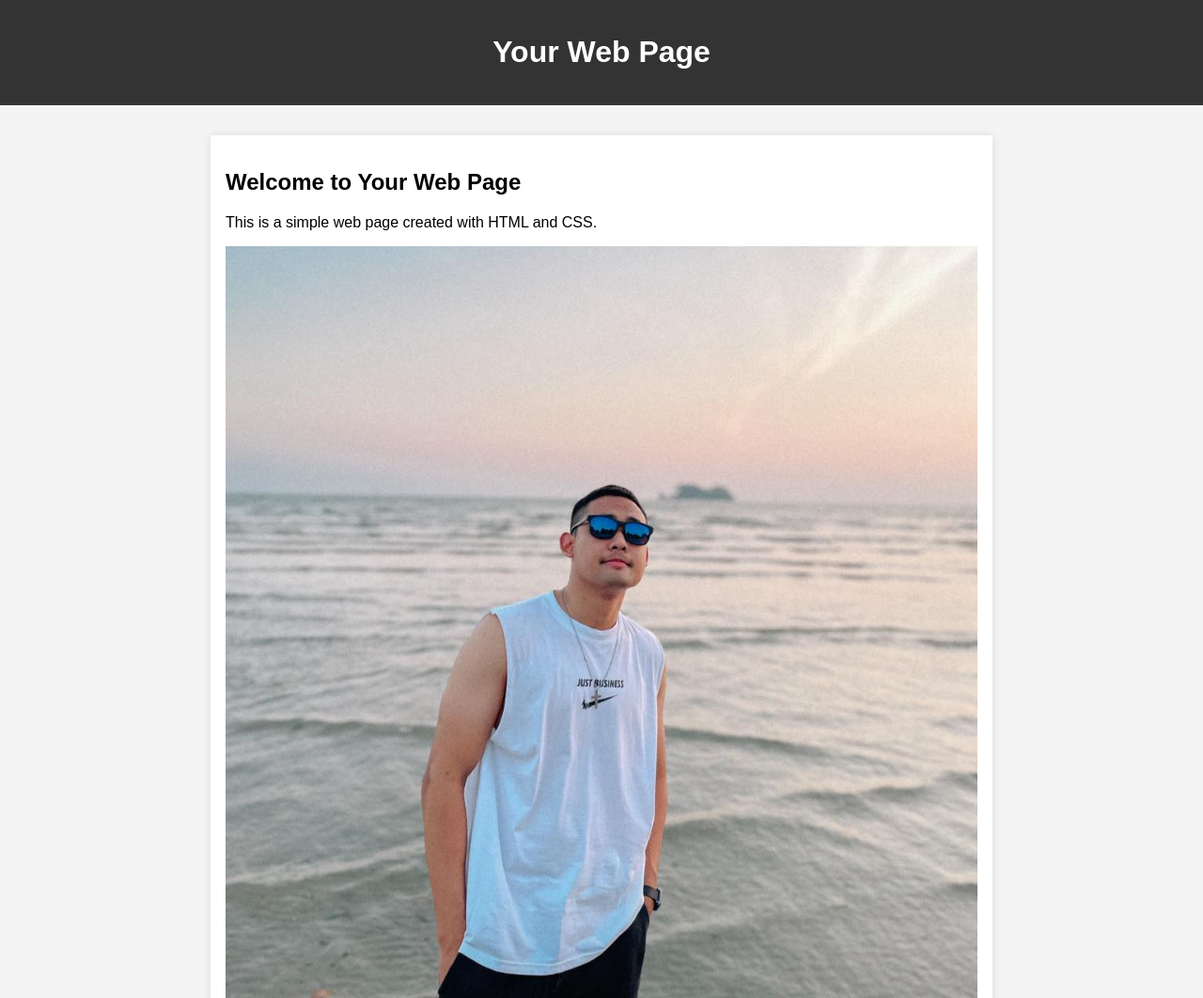
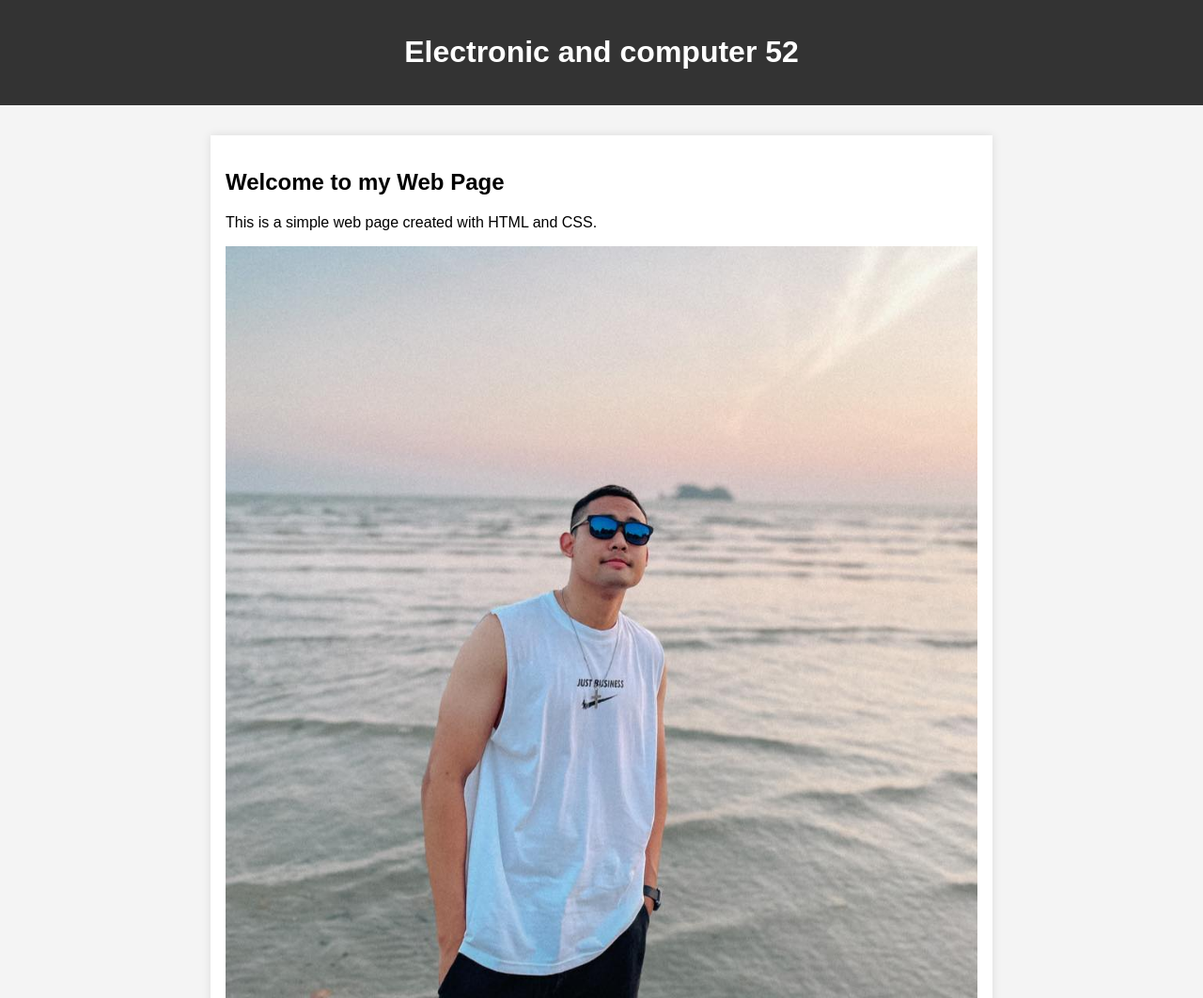
Before and after one commit to watcharaBoonluk/job.52.github, a plain HTML site: page index.html in a window 1280 px wide. Shown: the whole page at 94% size. Drawn offline with Linux system fonts and the light colour scheme.

Commit message:
Update index.html

```diff
--- a/index.html
+++ b/index.html
@@ -36,11 +36,11 @@
 <body>
 
     <header>
-        <h1>Your Web Page</h1>
+        <h1>Electronic and computer 52 </h1>
     </header>
 
     <section>
-        <h2>Welcome to Your Web Page</h2>
+        <h2>Welcome to my Web Page</h2>
         <p>This is a simple web page created with HTML and CSS.</p>
         <img src="imageprofile.jpg" alt="hello welcome to my website">
     </section>
```
